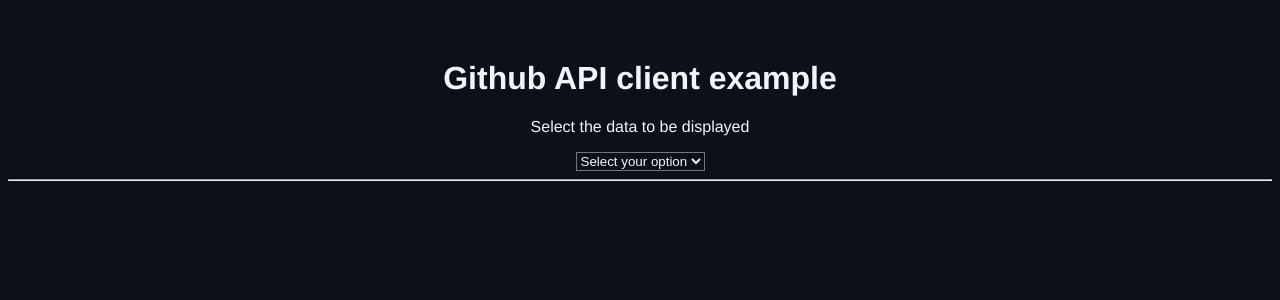
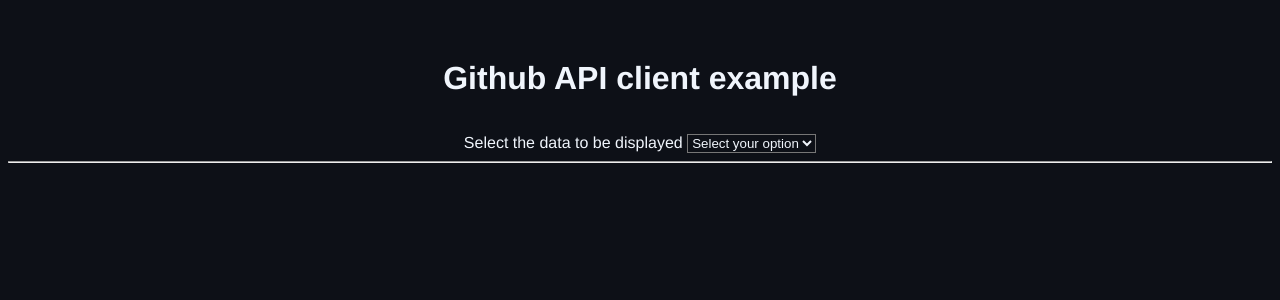
Before and after one commit to lgtm-migrator/github-api-simple-client, a Vue app: page / in a window 1280 px wide. Shown: the top 300 px of the page. Built offline with nearby package versions, Linux system fonts and the light colour scheme.

Commit message:
format dataselect

```diff
--- a/src/components/DataSelect.vue
+++ b/src/components/DataSelect.vue
@@ -1,8 +1,8 @@
 <template>
   <div>
-    <div>
-    <label>Select the data to be displayed</label>
-    </div>
+    <label>
+      Select the data to be displayed
+    </label>
     <select
       @change="changeDataToBeDisplayed($event)"
     >
@@ -38,7 +38,7 @@
       if(event.target.value != -1) {
         emitter.emit('change-data-option', event.target.value)
       }
-		}
+    }
   }
 }
 </script>
```
